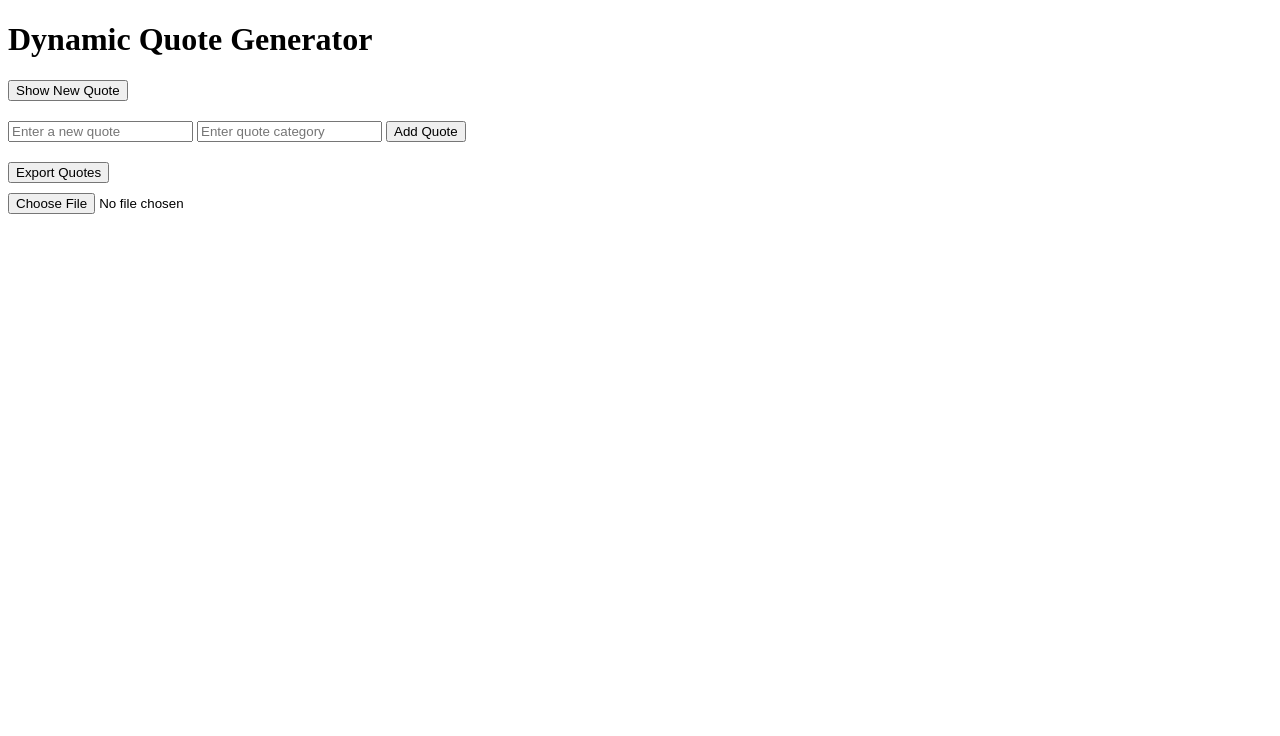
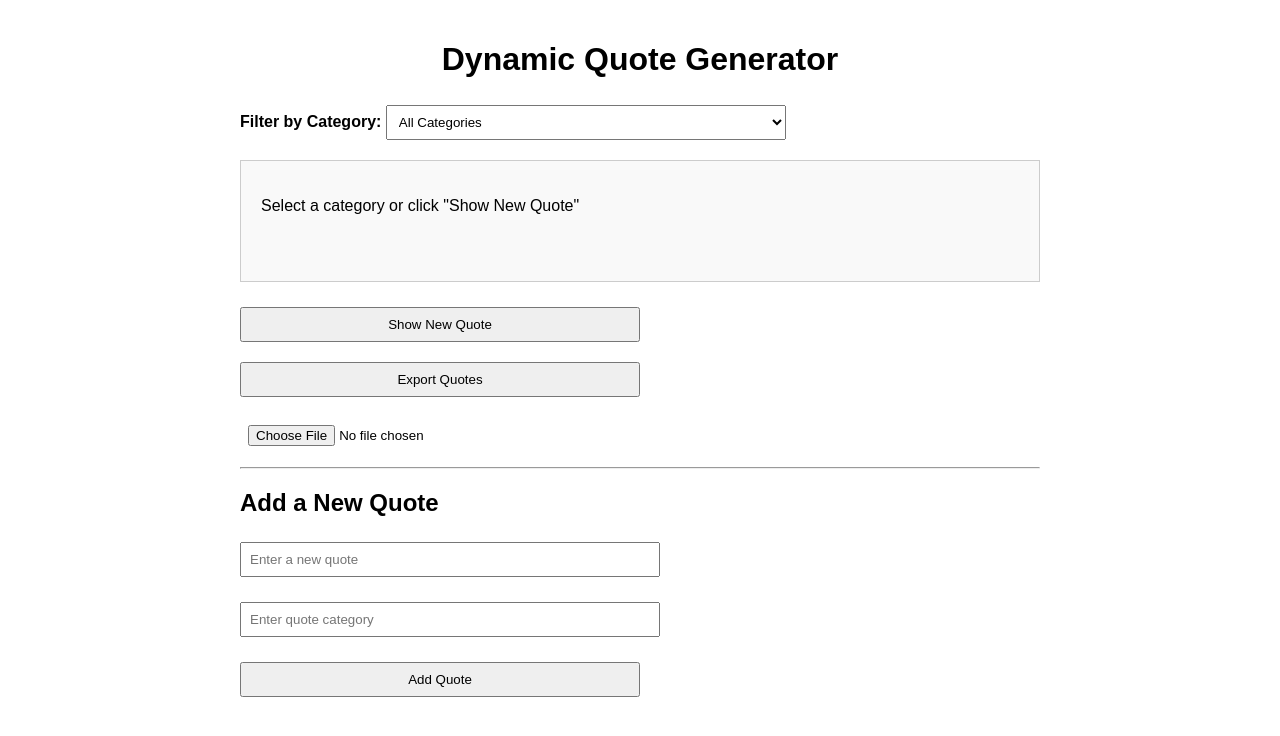
Before and after one commit to Ernest-Solomon/alx_fe_javascript, a plain HTML site: page dom-manipulation/index.html in a window 1280 px wide. Drawn offline with Linux system fonts and the light colour scheme.

Commit message:
add task 2

```diff
--- a/dom-manipulation/index.html
+++ b/dom-manipulation/index.html
@@ -4,34 +4,73 @@
   <meta charset="UTF-8" />
   <meta name="viewport" content="width=device-width, initial-scale=1.0"/>
   <title>Dynamic Quote Generator</title>
+  <style>
+    body {
+      font-family: Arial, sans-serif;
+      padding: 20px;
+      max-width: 800px;
+      margin: auto;
+    }
+    h1 {
+      text-align: center;
+    }
+    #quoteDisplay {
+      border: 1px solid #ccc;
+      padding: 20px;
+      margin-bottom: 20px;
+      min-height: 80px;
+      background-color: #f9f9f9;
+    }
+    input, select, button {
+      padding: 8px;
+      margin: 5px 0;
+      width: 100%;
+      max-width: 400px;
+    }
+    .form-group {
+      margin-bottom: 15px;
+    }
+    .flex-buttons {
+      display: flex;
+      flex-wrap: wrap;
+      gap: 10px;
+    }
+  </style>
 </head>
 <body>
+
   <h1>Dynamic Quote Generator</h1>
 
-  <!-- Display area -->
-  <div id="quoteDisplay"></div>
+  <div class="form-group">
+    <label for="categoryFilter"><strong>Filter by Category:</strong></label>
+    <select id="categoryFilter" onchange="filterQuotes()">
+      <option value="all">All Categories</option>
+    </select>
+  </div>
 
-  <!-- Show random quote -->
-  <button id="newQuote">Show New Quote</button>
+  <div id="quoteDisplay">
+    <p>Select a category or click "Show New Quote"</p>
+  </div>
 
-  <!-- Add new quote -->
-  <div style="margin-top: 20px;">
+  <div class="flex-buttons">
+    <button id="newQuote">Show New Quote</button>
+    <button onclick="exportToJsonFile()">Export Quotes</button>
+    <input type="file" id="importFile" accept=".json" onchange="importFromJsonFile(event)" />
+  </div>
+
+  <hr>
+
+  <h2>Add a New Quote</h2>
+  <div class="form-group">
     <input id="newQuoteText" type="text" placeholder="Enter a new quote" />
+  </div>
+  <div class="form-group">
     <input id="newQuoteCategory" type="text" placeholder="Enter quote category" />
+  </div>
+  <div class="form-group">
     <button onclick="addQuote()">Add Quote</button>
   </div>
 
-  <!-- Export quotes to JSON -->
-  <div style="margin-top: 20px;">
-    <button onclick="exportToJsonFile()">Export Quotes</button>
-  </div>
-
-  <!-- Import quotes from JSON file -->
-  <div style="margin-top: 10px;">
-    <input type="file" id="importFile" accept=".json" onchange="importFromJsonFile(event)" />
-  </div>
-
-  <!-- Link to JavaScript file -->
   <script src="script.js"></script>
 </body>
 </html>
```
